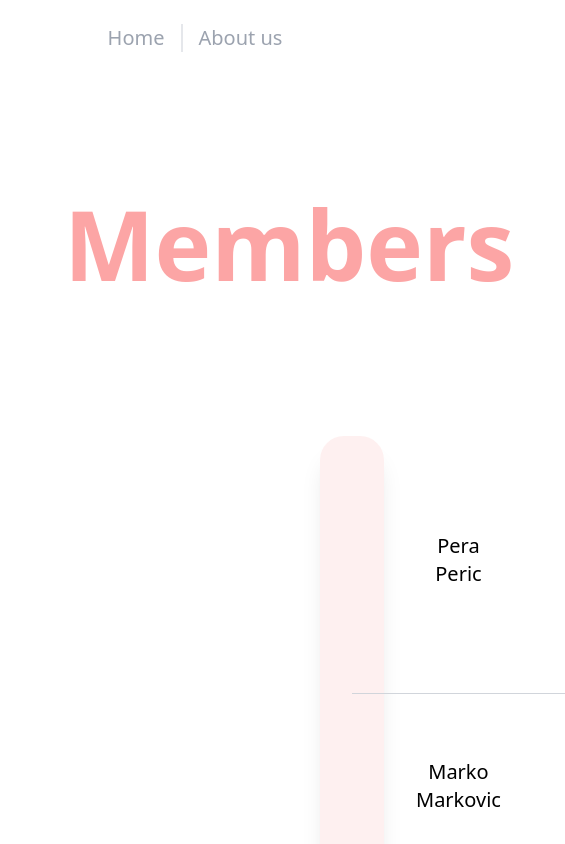
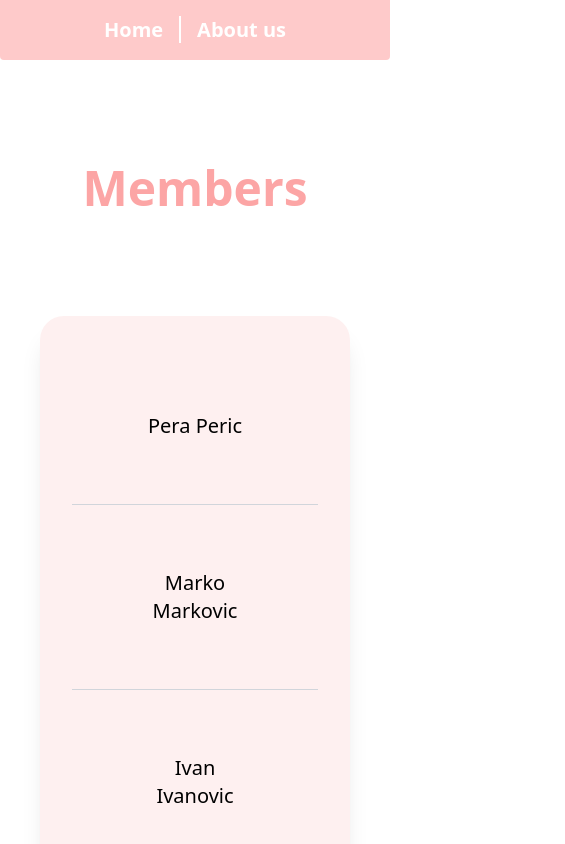
Before and after one commit to ivanaaaz/p1, a Next.js app: page / in a window 390 px wide. Shown: the top 844 px of the page, 565 px wide, since content can reach past the window. Built offline with nearby package versions, Linux system fonts and the light colour scheme.

Commit message:
responsive home page

```diff
--- a/components/MemberList/index.js
+++ b/components/MemberList/index.js
@@ -1,10 +1,8 @@
 import Link from 'next/link';
-import '../../tailwind.config';
-//import styles from './index.module.css';
 
 const Member = ({ member }) => {
   return (
-    <li className="px-16 py-16 text-center text-xl">
+    <li className="px-16 py-16 text-center">
       <Link href={'/members/' + member.id}>
         <a>
           <p>{member.name}</p>
@@ -16,12 +14,11 @@ const Member = ({ member }) => {
 
 const MemberList = ({ members }) => {
   return (
-      <ul className="grid grid-rows-4 gap-10 bg-secondary-50 bg-opacity-50 mt-20 mx-80 my-80 mb-40 text-lg p-8 rounded-3xl divide-y divide-gray-300 shadow-xl">
-        {members.map((member) => (
-          <Member key={member.id} member={member} />
-        ))}
-      </ul>
-
+    <ul className="text-xl m-10 md:m-20 bg-secondary-50 bg-opacity-50 lg:m-40 lg:text-3xl md:text-2xl p-8 rounded-3xl divide-y divide-gray-300 shadow-xl">
+      {members.map((member) => (
+        <Member key={member.id} member={member} />
+      ))}
+    </ul>
   );
 };
 
--- a/components/Navbar/index.js
+++ b/components/Navbar/index.js
@@ -3,11 +3,11 @@ import '../../tailwind.config';
 
 const Navbar = () => {
   return (
-    <header className="flex justify-center text-gray-400 text-xl pt-6">
+    <header className="sticky top-0 bg-secondary-200 text-white font-semibold text-xl text-center pt-4 pb-4 ml-0 me-0 md:ml-20 md:mr-20 lg:ml-0 lg:mr-0 rounded-b">
       <Link href="/">
         <a>Home</a>
       </Link>
-      <a className="ml-4 border-l-2 pl-4">About us</a>
+      <a className="border-l-2 pl-4 border-white mr-0 ml-4">About us</a>
     </header>
   );
 };
--- a/mocks/index.js
+++ b/mocks/index.js
@@ -1,5 +1,3 @@
-import Image from 'next/image';
-
 export const members = [
   {
     id: 'm1',
--- a/pages/index.js
+++ b/pages/index.js
@@ -2,7 +2,6 @@ import Head from 'next/head';
 import React, { useState } from 'react';
 import { members } from '../mocks';
 import MemberList from '../components/MemberList';
-import '../tailwind.config';
 
 const Home = () => {
   return (
@@ -12,8 +11,10 @@ const Home = () => {
         <meta name="description" content="Generated by create next app" />
         <link rel="icon" href="/favicon.ico" />
       </Head>
-      <main className="mt-20">
-        <h1 className="text-secondary-300 text-8xl text-center font-semibold px-16 py-16">Members</h1>
+      <main>
+        <h1 className="mt-10 md:mt-16 lg:mt-20 text-secondary-300 lg:text-8xl md:text-6xl text-5xl text-center font-semibold px-16 py-16">
+          Members
+        </h1>
         <MemberList members={members} />
       </main>
       <footer></footer>
```
